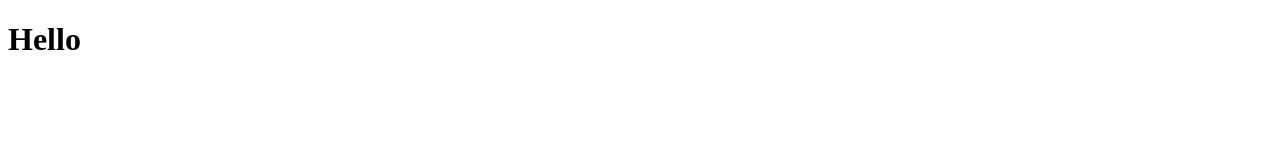
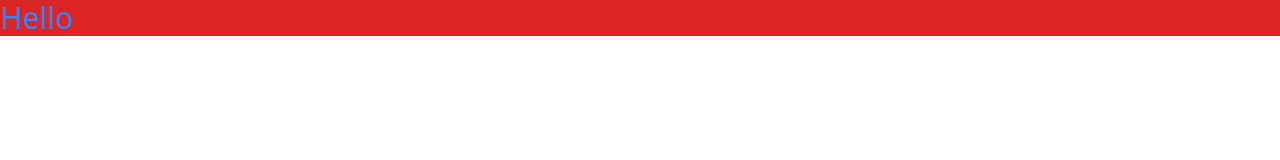
Before and after one commit to Chhunkea/JavaScript-Youtube, a website: page html/index.html in a window 1280 px wide. Drawn offline with nearby package versions, Linux system fonts and the light colour scheme; files that its build step writes are made by us from their sources.

Commit message:
Add: add tailwind external

```diff
--- a/index.html
+++ b/html/index.html
@@ -4,12 +4,12 @@
     <meta charset="UTF-8">
     <meta name="viewport" content="width=device-width, initial-scale=1.0">
     <title>JavaScript Youtube</title>
-
+    <link rel="stylesheet" href="./output.css">
 </head>
 <body>
 
     <div>
-        <h1 class="text-red-800 text-3xl">Hello</h1>
+        <h1 class="text-3xl bg-red-600 text-blue-500">Hello</h1>
     </div>
 </body>
 </html>
--- a/package.json
+++ b/package.json
@@ -3,7 +3,8 @@
   "version": "1.0.0",
   "main": "tailwind.config.js",
   "scripts": {
-    "test": "echo \"Error: no test specified\" && exit 1"
+    "test": "echo \"Error: no test specified\" && exit 1",
+    "dev": "tailwindcss -i ./src/input.css -o ./html/output.css --watch"
   },
   "author": "",
   "license": "ISC",
--- /dev/null
+++ b/src/input.css
@@ -0,0 +1,3 @@
+@tailwind base;
+@tailwind components;
+@tailwind utilities;
--- a/tailwind.config.js
+++ b/tailwind.config.js
@@ -1,6 +1,6 @@
 /** @type {import('tailwindcss').Config} */
 module.exports = {
-  content: [],
+  content: ["./html/*.{html,js}"],
   theme: {
     extend: {},
   },
```
Also changed, not shown: 1 other file.
